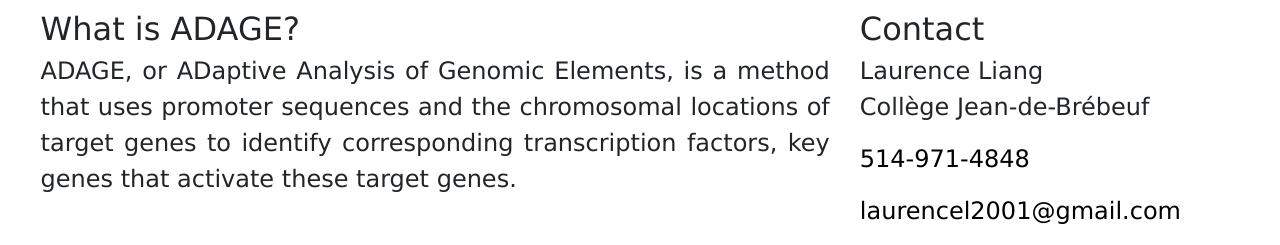
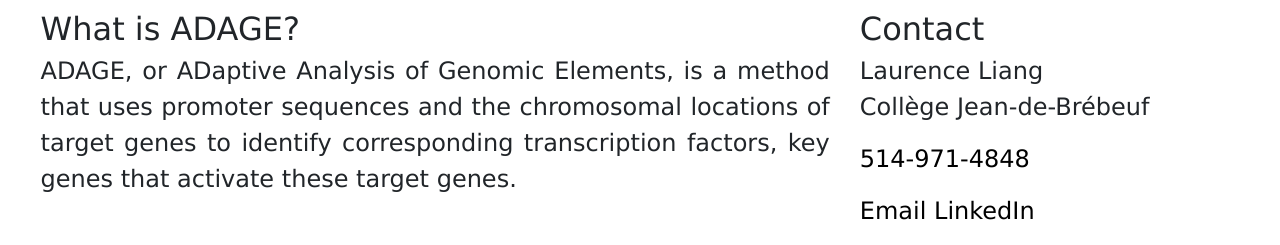
Before and after one commit to TheFloatingString/Adage, a Flask app: page / in a window 1280 px wide. Shown: the part 601-846 px from the top of the page. Run offline with Flask 2, Linux system fonts and the light colour scheme; parts of the project's set-up code (start-up, migrations or seed data) failed here and were passed over; some libraries are stand-ins or nearby versions.

Commit message:
modified contact info on home.html

```diff
--- a/templates/home.html
+++ b/templates/home.html
@@ -79,7 +79,7 @@
 				<p>Laurence Liang<br>
 				Collège Jean-de-Brébeuf<br>
 				<p style="color:black">514-971-4848</p>
-				<p><a href="mailto:laurencel2001@gmail.com" target="_top" style="color:black">laurencel2001@gmail.com</a></p>
+				<p><a href="mailto:laurencel2001@gmail.com" target="_top" style="color:black">Email</a>   <a href="https://www.linkedin.com/in/laurence-liang-innovator/" target="_blank" style="color: black">LinkedIn</a><p>
 
 		</div>
 	</div>
```
